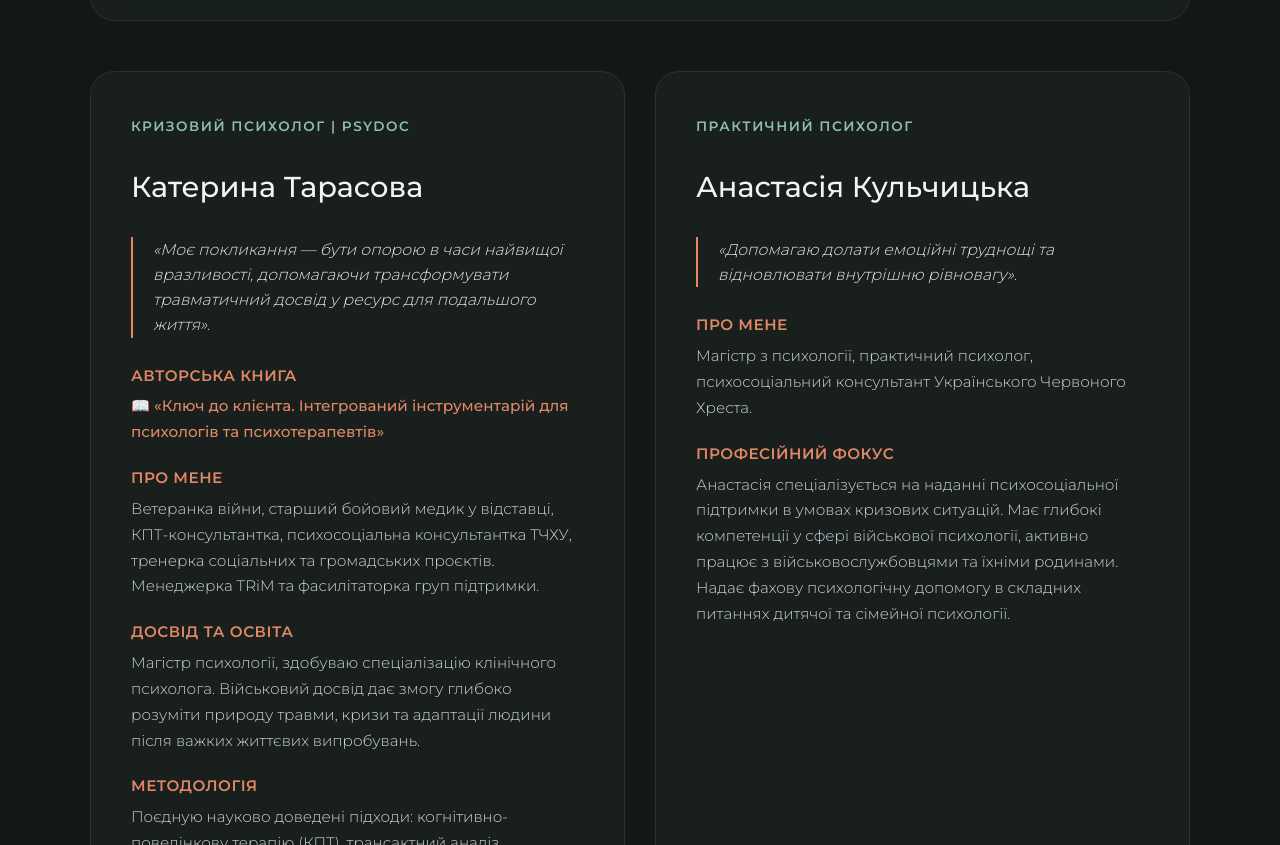
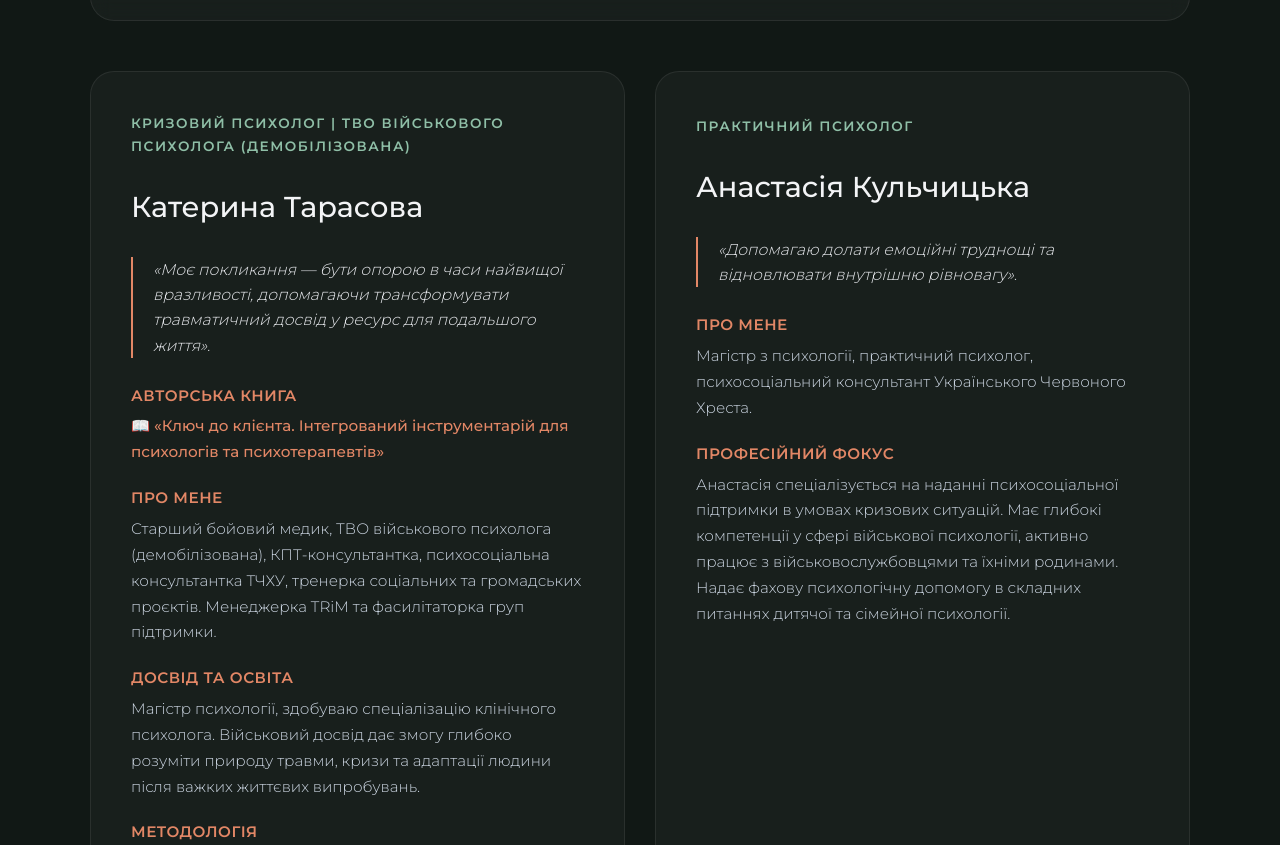
Before and after one commit to X-Psydoc-X/x-psydoc-x.github.io, a plain HTML site: page index.html in a window 1280 px wide. Shown: the part 656-1501 px from the top of the page. Drawn offline with Linux system fonts and the light colour scheme.

```diff
--- a/index.html
+++ b/index.html
@@ -305,22 +305,23 @@
             <!-- КАТЕРИНА ТАРАСОВА -->
             <div class="profile-card">
                 <div>
-                    <span class="role-tag">Кризовий психолог | PsyDoc</span>
+                    <!-- Оновлений головний статус над ім'ям -->
+                    <span class="role-tag">Кризовий психолог | ТВО Військового психолога (демобілізована)</span>
                     <h2>Катерина Тарасова</h2>
 
                     <div class="manifesto">
                         «Моє покликання — бути опорою в часи найвищої вразливості, допомагаючи трансформувати травматичний досвід у ресурс для подальшого життя».
                     </div>
 
-                    <!-- НОВИЙ БЛОК З КНИГОЮ -->
                     <div class="info-block">
                         <h4>Авторська книга</h4>
                         <p style="font-weight: 500; color: var(--accent-warm);">📖 «Ключ до клієнта. Інтегрований інструментарій для психологів та психотерапевтів»</p>
                     </div>
 
+                    <!-- Оновлений детальний статус "Про мене" -->
                     <div class="info-block">
                         <h4>Про мене</h4>
-                        <p>Ветеранка війни, старший бойовий медик у відставці, КПТ-консультантка, психосоціальна консультантка ТЧХУ, тренерка соціальних та громадських проєктів. Менеджерка TRiM та фасилітаторка груп підтримки.</p>
+                        <p>Старший бойовий медик, ТВО військового психолога (демобілізована), КПТ-консультантка, психосоціальна консультантка ТЧХУ, тренерка соціальних та громадських проєктів. Менеджерка TRiM та фасилітаторка груп підтримки.</p>
                     </div>
 
                     <div class="info-block">
```
